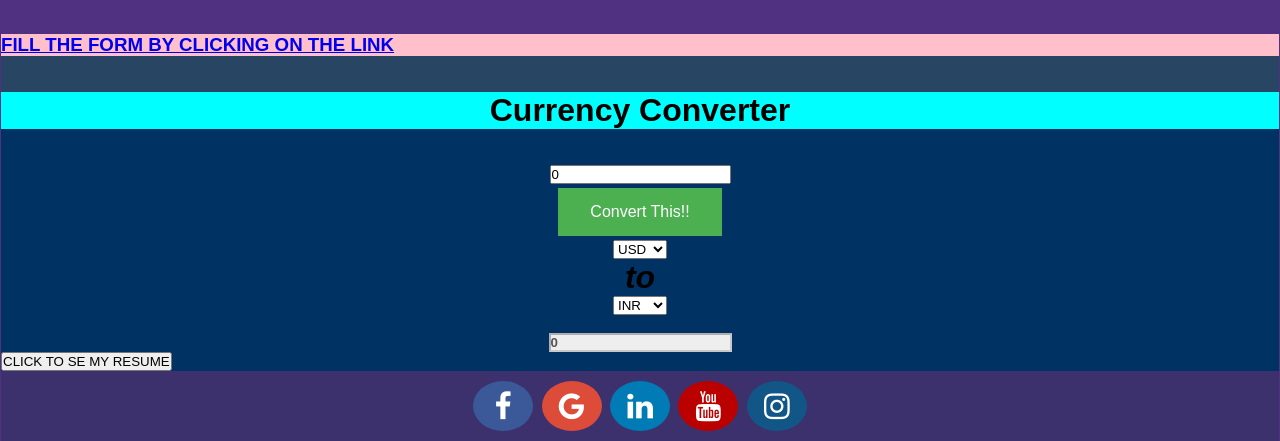
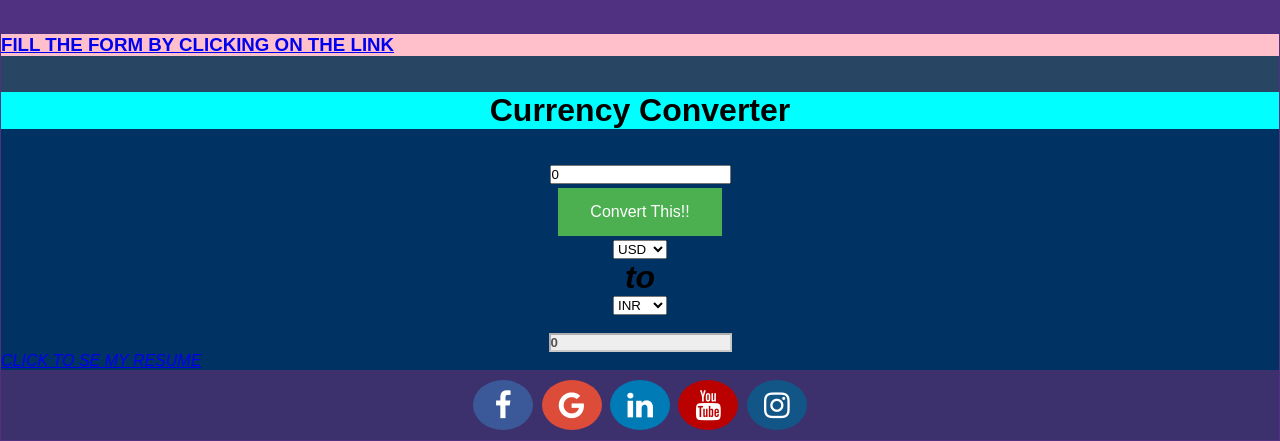
Before and after one commit to Simranjeet3551/assessment-project, a plain HTML site: page index.html in a window 1280 px wide. Shown: the part 3717-4158 px from the top of the page. Drawn offline with Linux system fonts and the light colour scheme.

Commit message:
Update index.html

```diff
--- a/index.html
+++ b/index.html
@@ -126,7 +126,7 @@
     </div>
   </div>
   </center>
-	<button href="simranjeet3551.github.io/resume/">CLICK TO SE MY RESUME</button>
+	<a href="https://Simranjeet3551.github.io/resume/">CLICK TO SE MY RESUME</a>
   </div>
   <center><div style="background-color:rgba(30,50,80,0.4)">
 <a href="https://www.facebook.com" class="fa fa-facebook"></a>
```
